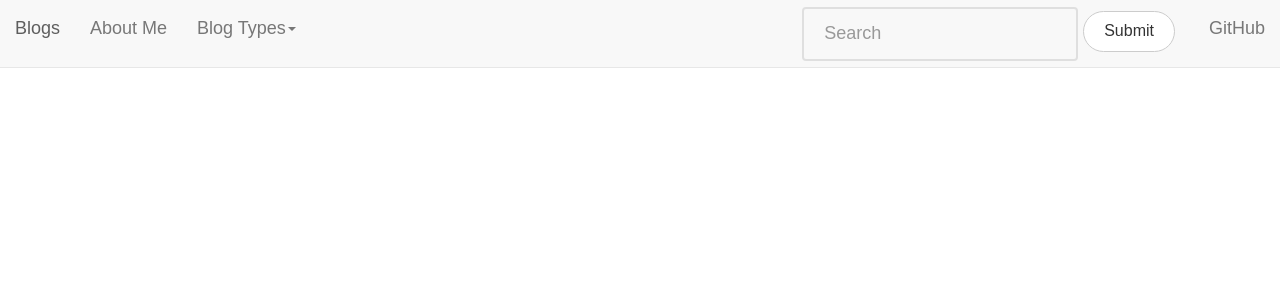
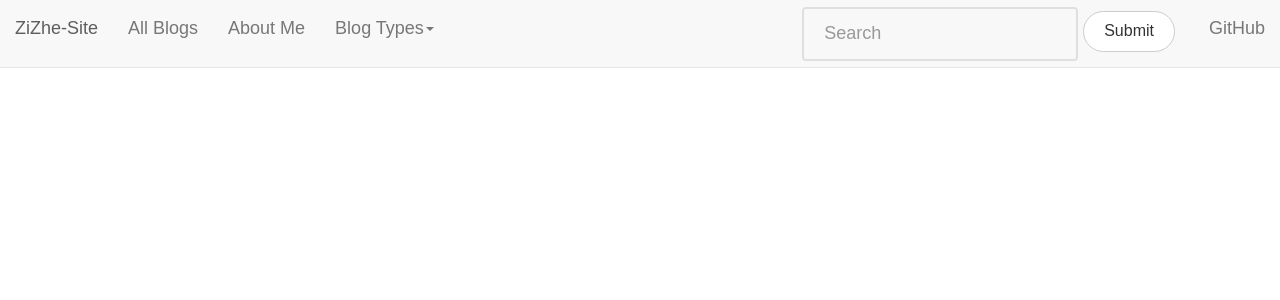
Before and after one commit to BrainPicker-L/DjangoBlog, a Django app: template templates/base.html in a window 1280 px wide. Shown: the top 300 px of the page. Run offline with Django 3.2, Linux system fonts and the light colour scheme; the template is opened without the code that fills it, so the values that code supplies are empty; some libraries are stand-ins or nearby versions; some web fonts are replaced.

Commit message:
导航条增加字段All Blogs

```diff
--- a/templates/base.html
+++ b/templates/base.html
@@ -88,12 +88,13 @@
                 <span class="icon-bar"></span>
                 <span class="icon-bar"></span>
             </button>
-            <a class="navbar-brand" href="{% url 'blog_list'%}">Blogs</a>
+            <a class="navbar-brand" href="{% url 'blog_list'%}">ZiZhe-Site</a>
         </div>
 
         <!-- Collect the nav links, forms, and other content for toggling -->
         <div class="collapse navbar-collapse" id="bs-example-navbar-collapse-1">
             <ul class="nav navbar-nav">
+                <li><a href="{% url 'blog_list'%}">All Blogs</a></li>
                 <li><a href="#">About Me</a></li>
                 <li class="dropdown">
                   <a href="#" class="dropdown-toggle" data-toggle="dropdown" role="button" aria-haspopup="true" aria-expanded="false">Blog Types<span class="caret"></span></a>
```
